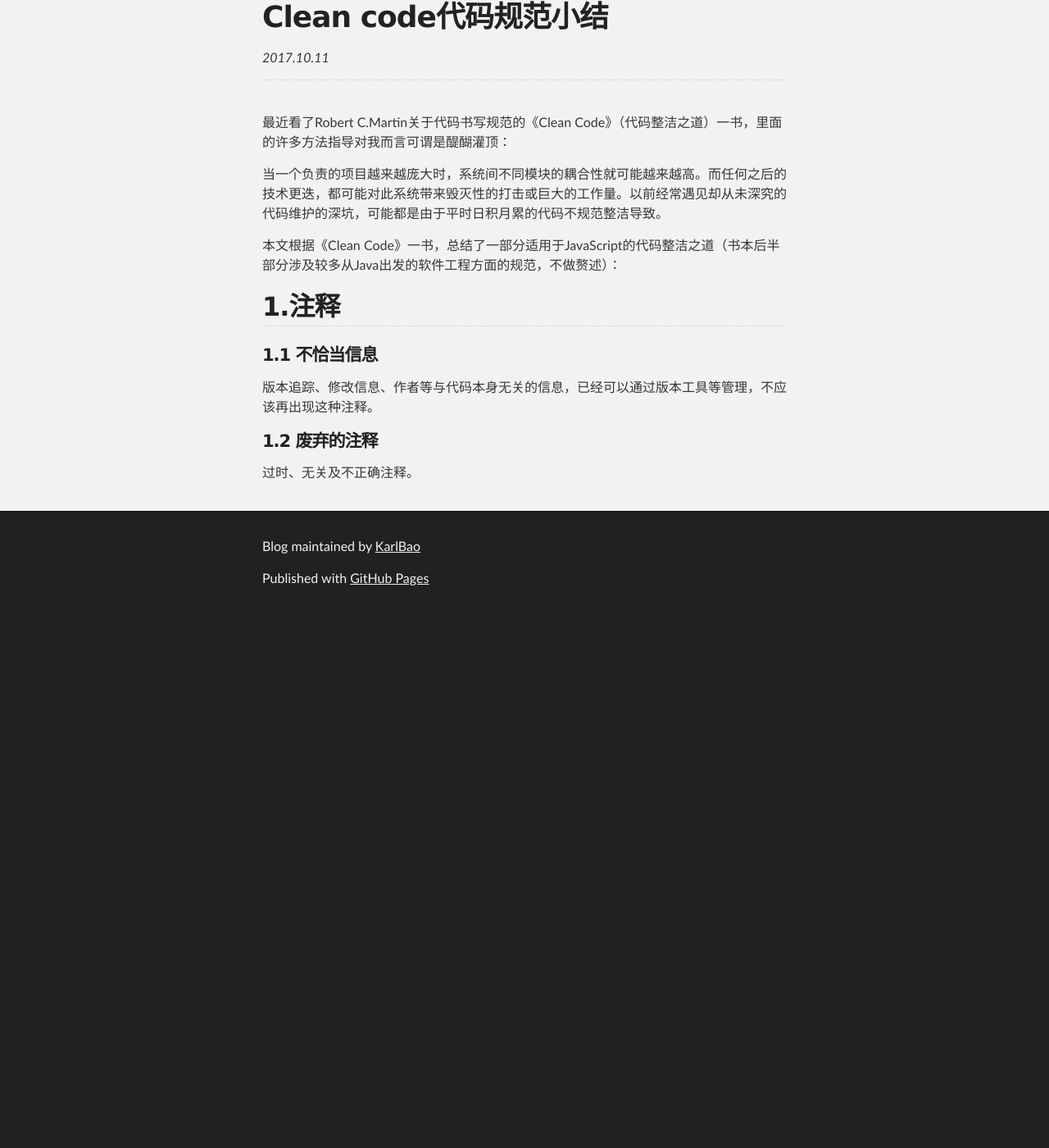
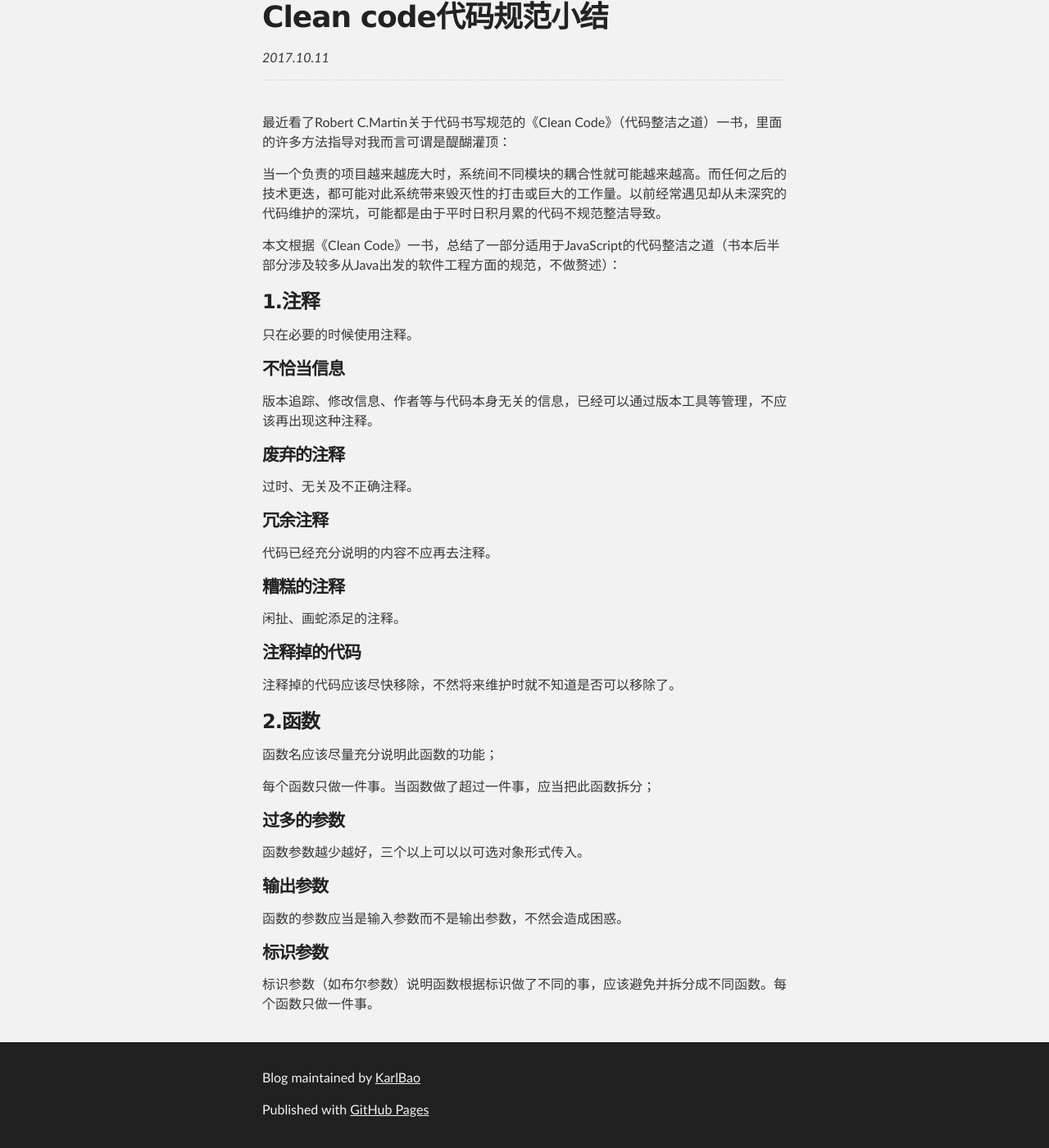
Before and after one commit to KarlBao/Blog, a Jekyll site: the page built from _posts/2017-10-11-Clean Code代码规范小结.md, in a window 1280 px wide and 1400 px high, scrolled down 266 px. Shown: the whole window at 82% size. Built offline with Jekyll 4.4.1, drawn with Linux system fonts in a browser that asks for light colours; before the commit the page ends 1018 px from its top, so only the background shows below that.

Commit message:
+post update

```diff
--- a/_posts/2017-10-11-Clean Code代码规范小结.md
+++ b/_posts/2017-10-11-Clean Code代码规范小结.md
@@ -8,11 +8,44 @@ layout: default_post
 
 本文根据《Clean Code》一书，总结了一部分适用于JavaScript的代码整洁之道（书本后半部分涉及较多从Java出发的软件工程方面的规范，不做赘述）：
 
-## 1.注释
+### 1.注释
 
-#### 1.1 不恰当信息
+只在必要的时候使用注释。
+
+#### 不恰当信息
 
 版本追踪、修改信息、作者等与代码本身无关的信息，已经可以通过版本工具等管理，不应该再出现这种注释。
 
-#### 1.2 废弃的注释
+#### 废弃的注释
+
 过时、无关及不正确注释。
+
+#### 冗余注释
+
+代码已经充分说明的内容不应再去注释。
+
+#### 糟糕的注释
+
+闲扯、画蛇添足的注释。
+
+#### 注释掉的代码
+
+注释掉的代码应该尽快移除，不然将来维护时就不知道是否可以移除了。
+
+### 2.函数
+
+函数名应该尽量充分说明此函数的功能；
+
+每个函数只做一件事。当函数做了超过一件事，应当把此函数拆分；
+
+#### 过多的参数
+
+函数参数越少越好，三个以上可以以可选对象形式传入。
+
+#### 输出参数
+
+函数的参数应当是输入参数而不是输出参数，不然会造成困惑。
+
+#### 标识参数
+
+标识参数（如布尔参数）说明函数根据标识做了不同的事，应该避免并拆分成不同函数。每个函数只做一件事。
```
